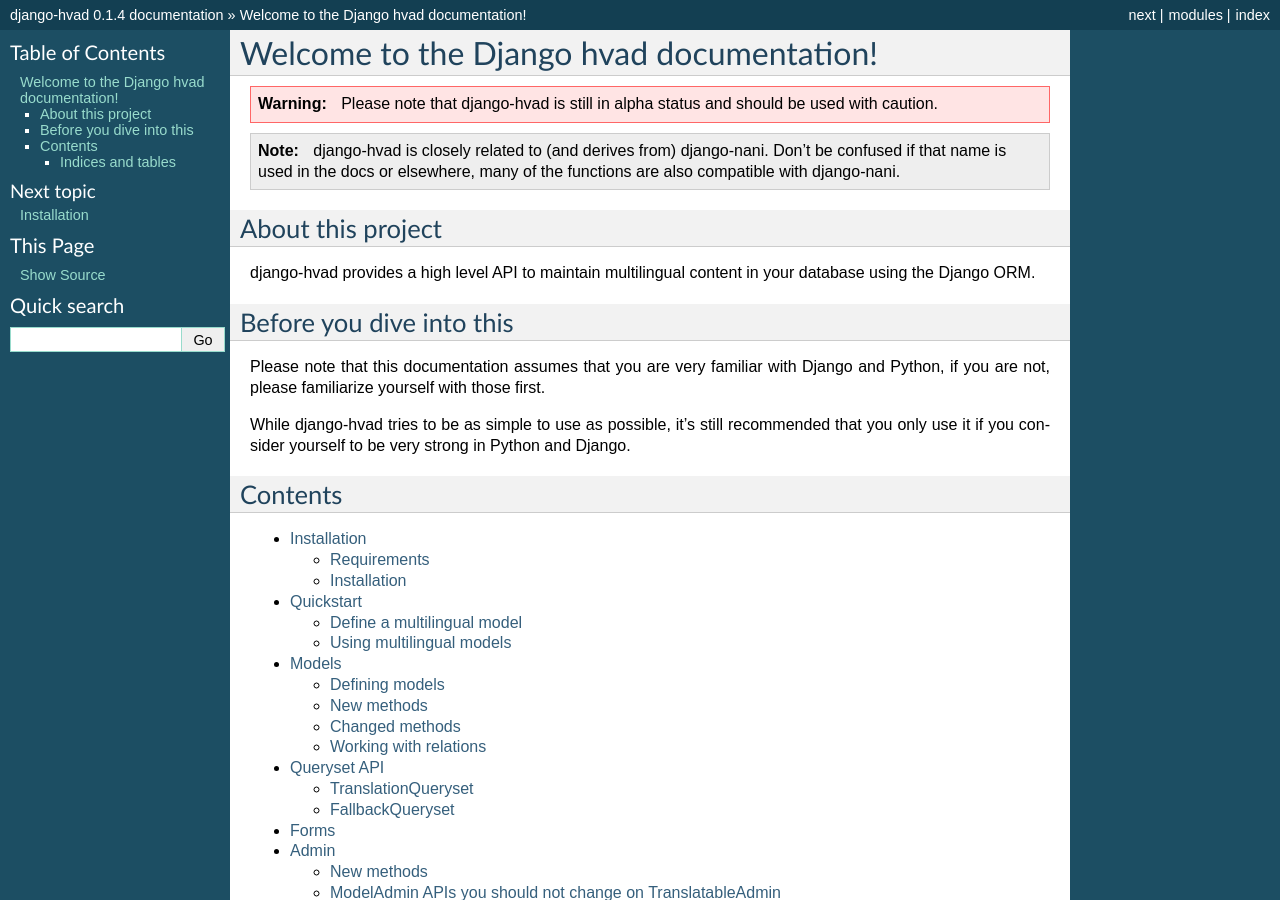
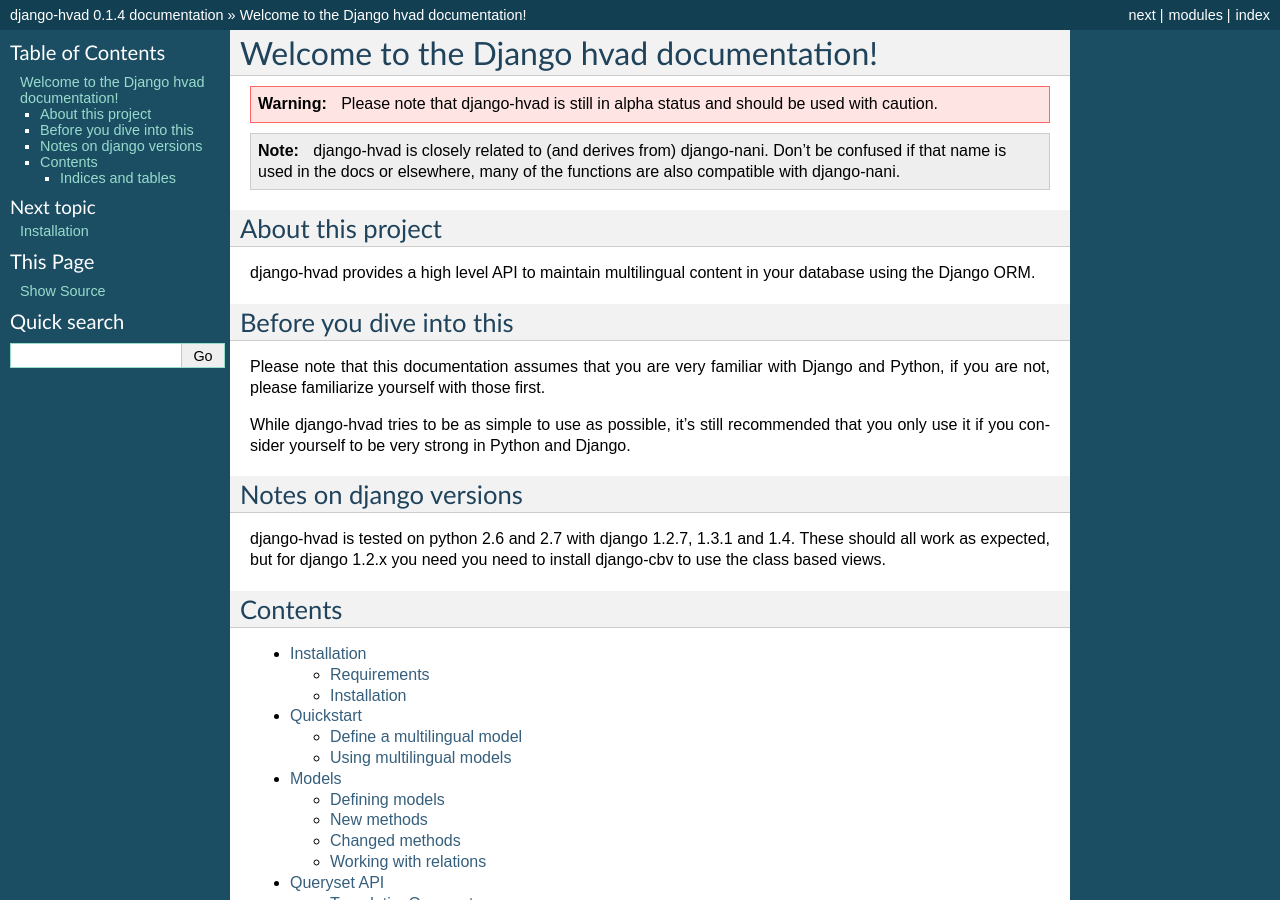
Before and after one commit to KristianOellegaard/django-hvad, a Sphinx documentation site: the page built from docs/index.rst, in a window 1280 px wide and 900 px high. Built offline with Sphinx 7.4.7, drawn with Linux system fonts in a browser that asks for light colours.

Commit message:
Information about supported versions and django-cbv

```diff
--- a/docs/index.rst
+++ b/docs/index.rst
@@ -26,6 +26,14 @@
 While django-hvad tries to be as simple to use as possible, it's still
 recommended that you only use it if you consider yourself to be very strong in
 Python and Django.
+
+
+************************
+Notes on django versions
+************************
+
+django-hvad is tested on python 2.6 and 2.7 with django 1.2.7, 1.3.1 and 1.4. These should all work as expected, but for django 1.2.x you need you need to install django-cbv to use the class based views.
+
 
 ***************
 Contents
--- a/docs/public/installation.rst
+++ b/docs/public/installation.rst
@@ -10,7 +10,7 @@
 * `Django`_ 1.2 or higher
 * Python 2.5 or a higher release of Python 2.x or PyPy 1.5, Python 3.x is not
   supported (yet).
-
+* For Django 1.2.x you need `django-cbv`_
 
 
 ************
@@ -18,8 +18,9 @@
 ************
 
 
-Install django-nani using `pip`_ by running ``pip install django-nani``. Then
+Install django-hvad using `pip`_ by running ``pip install django-hvad``. Then
 add ``'nani'`` to your ``INSTALLED_APPS`` to make the admin templates work.
 
 .. _pip: http://pypi.python.org/pypi/pip
 .. _Django: http://www.djangoproject.com
+.. _django-cbv: http://pypi.python.org/pypi/django-cbv
```
